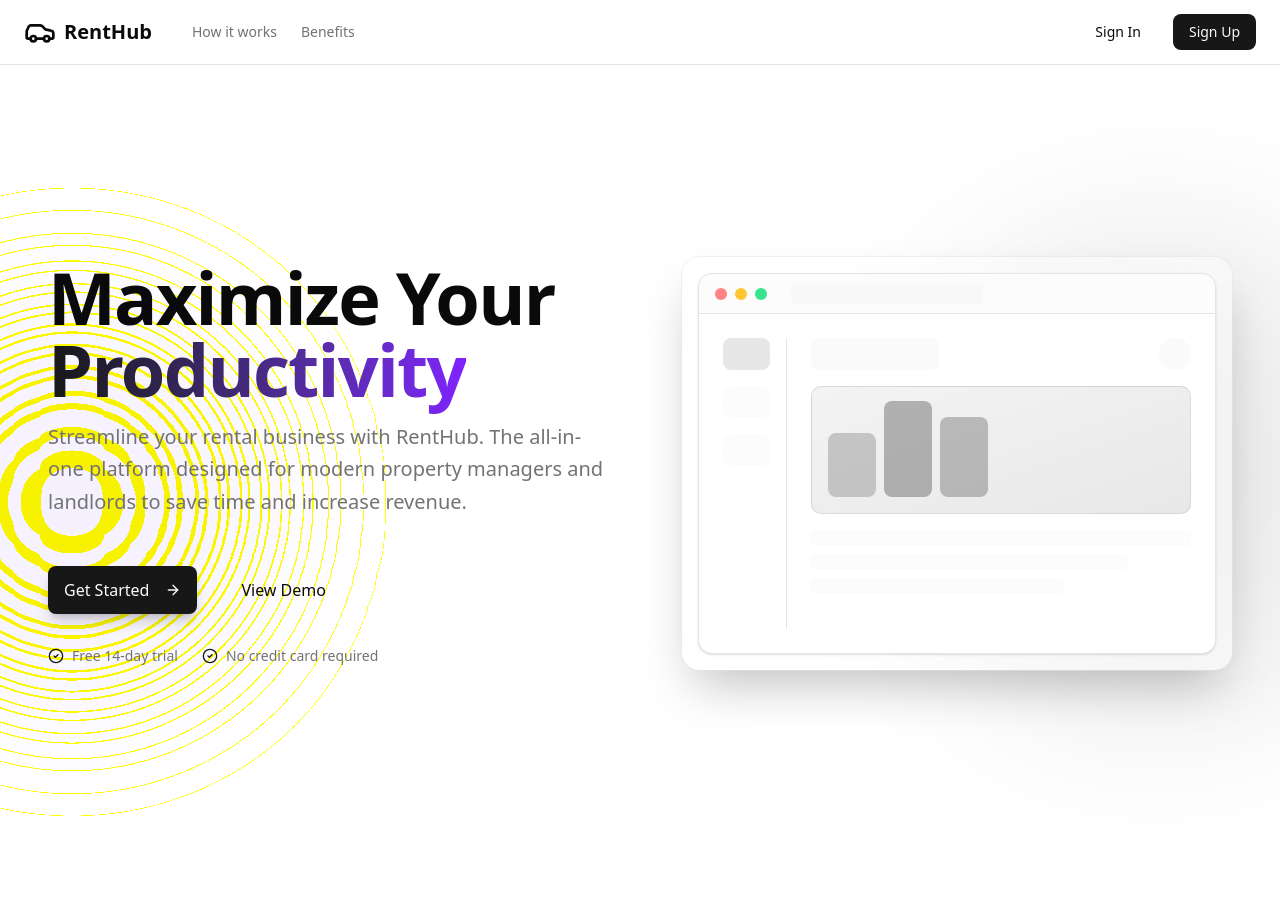
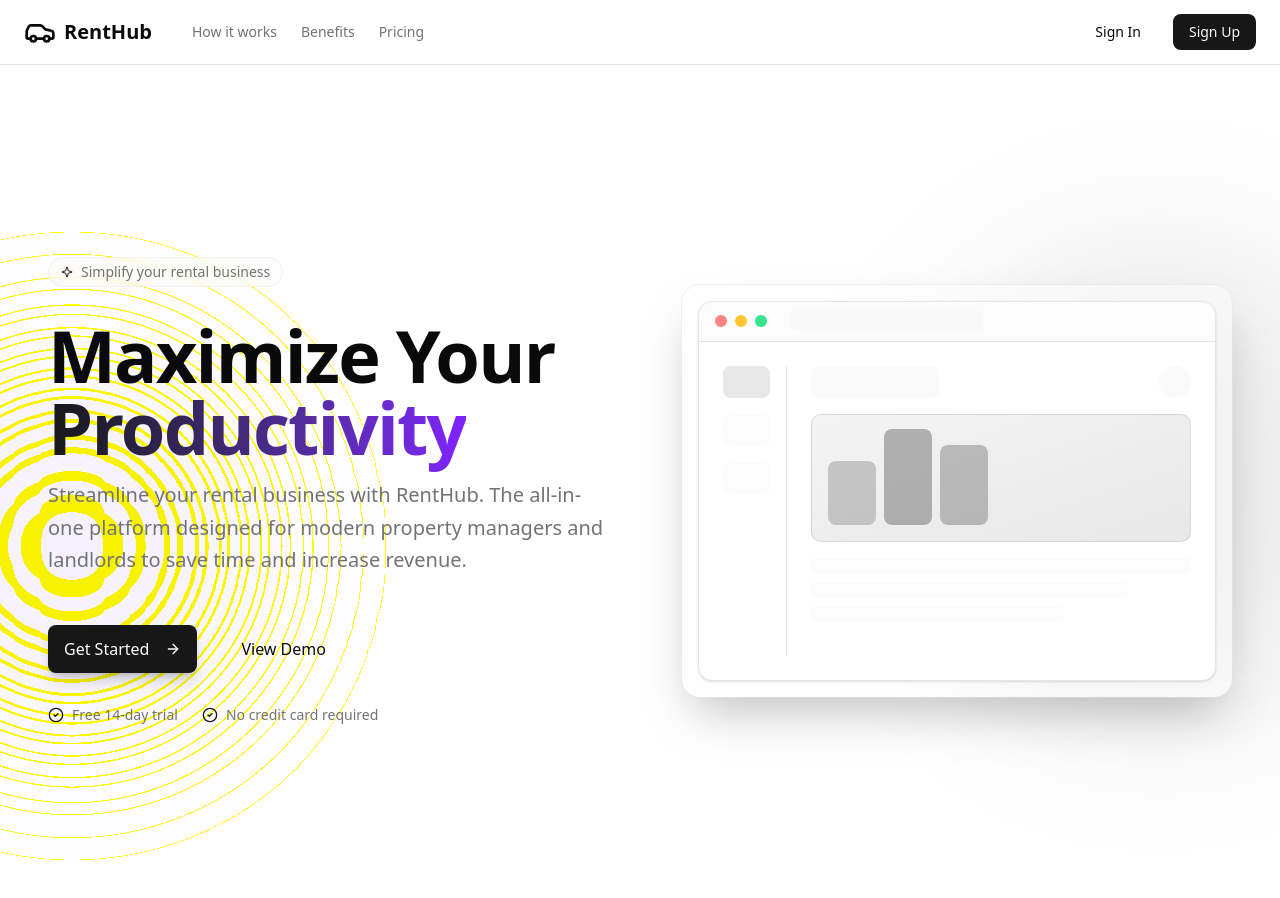
Before and after one commit to realSJ30/hub, a Next.js app: page / in a window 1280 px wide. Shown: the top 898 px of the page. Before the commit the page ends 862 px from the top, so only its background shows below. Built offline with nearby package versions, Linux system fonts and the light colour scheme.

Commit message:
feat: Add a "Pricing" link to the navbar and a "Simplify your rental business" tag with a Sparkle icon to the hero section.

```diff
--- a/app/(root)/components/hero.tsx
+++ b/app/(root)/components/hero.tsx
@@ -1,5 +1,5 @@
 import { Button } from '@/components/ui/button'
-import { ArrowRight, CheckCircle2 } from 'lucide-react'
+import { ArrowRight, CheckCircle2, Sparkle } from 'lucide-react'
 
 const Hero = () => {
   return (
@@ -8,6 +8,10 @@ const Hero = () => {
       <div className='container px-4 md:px-6 relative z-10'>
         <div className='grid gap-6 lg:grid-cols-2 lg:gap-12 xl:grid-cols-2 items-center'>
           <div className='flex flex-col justify-center space-y-8 text-left'>
+            <div className='inline-flex w-fit items-center rounded-full border border-border/50 bg-muted/30 px-3 py-1 text-sm font-medium text-muted-foreground backdrop-blur-sm'>
+              <Sparkle className="mr-2 h-3 w-3 text-primary" />
+              <span>Simplify your rental business</span>
+            </div>
             <div className='space-y-4'>
               <h1 className='text-4xl font-extrabold tracking-tight sm:text-5xl xl:text-7xl/none max-w-[800px]'>
                 Maximize Your <br />
--- a/components/custom/navbar.tsx
+++ b/components/custom/navbar.tsx
@@ -25,6 +25,12 @@ const Navbar = () => {
             >
               Benefits
             </Link>
+            <Link
+              href="#"
+              className="flex items-center text-sm font-medium text-muted-foreground transition-colors hover:text-primary"
+            >
+              Pricing
+            </Link>
           </nav>
         </div>
         <div className="flex items-center gap-4">
```
